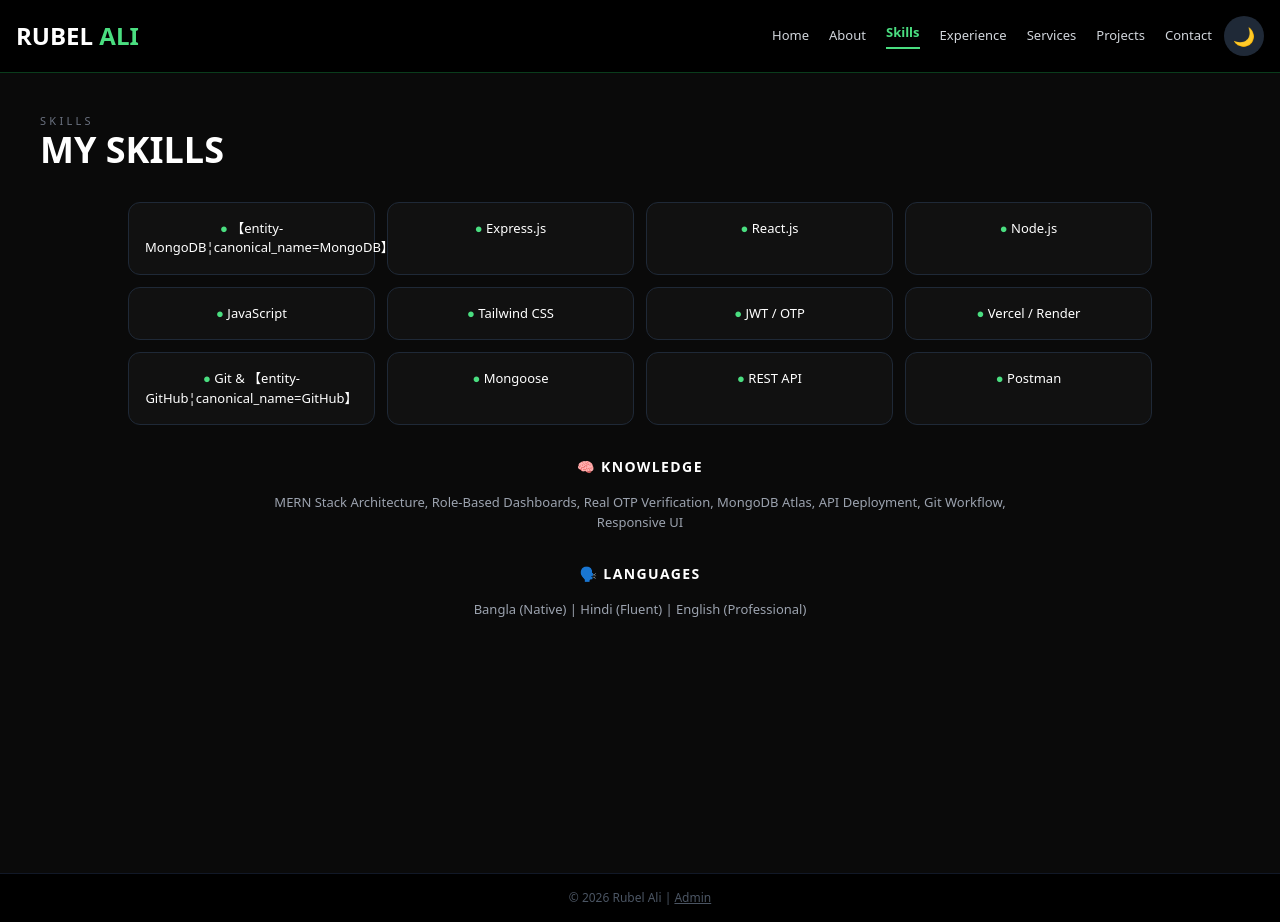
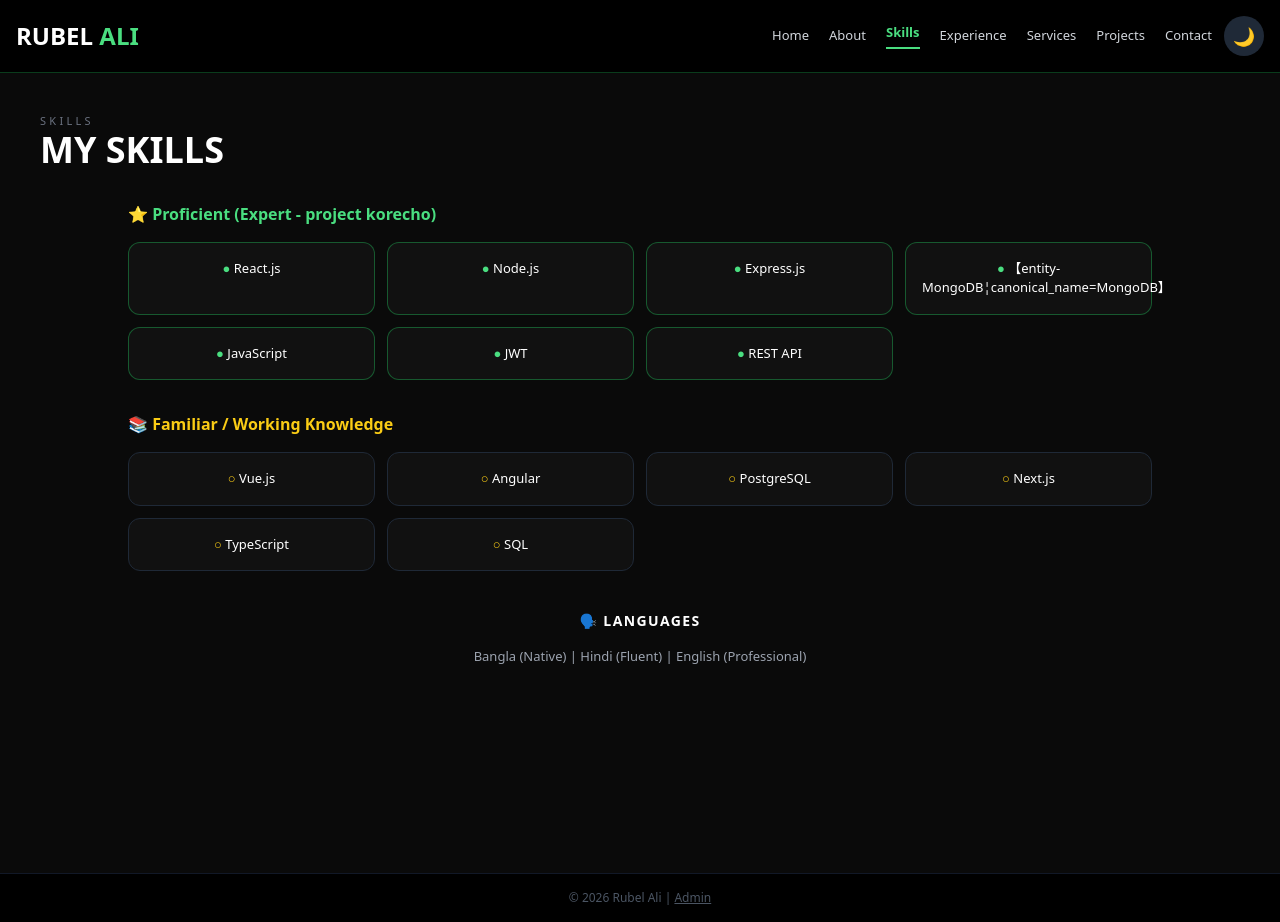
Before and after one commit to matiur25580/Developer-Portfolio, a React (Vite) app in the folder client/: page / in a window 1280 px wide. Both pictures are taken after a click on the button "Skills". Built offline with nearby package versions, Linux system fonts and the light colour scheme.

Commit message:
Force fix Skills divide

```diff
--- a/client/src/components/Pages.jsx
+++ b/client/src/components/Pages.jsx
@@ -43,16 +43,23 @@ export function AboutPage(){
   );
 }
 export function SkillsPage(){
+  const proficient=["React.js","Node.js","Express.js","【entity-MongoDB¦canonical_name=MongoDB】","JavaScript","JWT","REST API"];
+  const familiar=["Vue.js","Angular","PostgreSQL","Next.js","TypeScript","SQL"];
   return (
     <div className="bg-[#0a0a0a] text-white p-6 md:p-10 min-h-screen">
       <p className="text-[11px] tracking-[0.3em] text-gray-500">SKILLS</p>
       <h2 className="text-3xl md:text-4xl font-extrabold mb-8">MY SKILLS</h2>
-      <div className="grid grid-cols-2 md:grid-cols-4 gap-3 max-w-5xl mx-auto text-[13px]">
-        {["【entity-MongoDB¦canonical_name=MongoDB】","Express.js","React.js","Node.js","JavaScript","Tailwind CSS","JWT / OTP","Vercel / Render","Git & 【entity-GitHub¦canonical_name=GitHub】","Mongoose","REST API","Postman"].map((sk,i)=><div key={i} className="bg-[#111] border border-gray-800 rounded-xl p-4 text-center hover:border-green-500"><span className={green}>●</span> {sk}</div>)}
+      <div className="max-w-5xl mx-auto">
+        <h3 className="font-bold text-green-400 mb-4">⭐ Proficient (Expert - project korecho)</h3>
+        <div className="grid grid-cols-2 md:grid-cols-4 gap-3 text-[13px]">
+          {proficient.map((sk,i)=><div key={i} className="bg-[#111] border border-green-500/40 rounded-xl p-4 text-center"><span className={green}>●</span> {sk}</div>)}
+        </div>
+        <h3 className="font-bold text-yellow-400 mt-8 mb-4">📚 Familiar / Working Knowledge</h3>
+        <div className="grid grid-cols-2 md:grid-cols-4 gap-3 text-[13px]">
+          {familiar.map((sk,i)=><div key={i} className="bg-[#111] border border-gray-800 rounded-xl p-4 text-center"><span className="text-yellow-400">○</span> {sk}</div>)}
+        </div>
       </div>
-      <h3 className="text-center font-bold mt-8 mb-4 text-sm tracking-widest">🧠 KNOWLEDGE</h3>
-      <p className="text-center text-[13px] text-gray-400 max-w-3xl mx-auto">{profile.knowledge.join(', ')}</p>
-      <h3 className="text-center font-bold mt-8 mb-4 text-sm tracking-widest">🗣️ LANGUAGES</h3>
+      <h3 className="text-center font-bold mt-10 mb-4 text-sm tracking-widest">🗣️ LANGUAGES</h3>
       <p className="text-center text-[13px] text-gray-400">Bangla (Native) | Hindi (Fluent) | English (Professional)</p>
     </div>
   );
```
